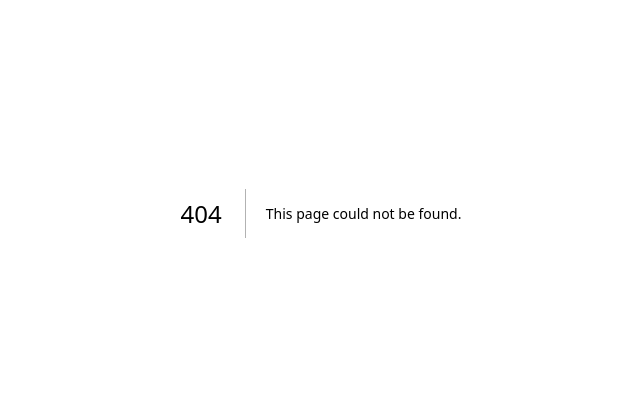
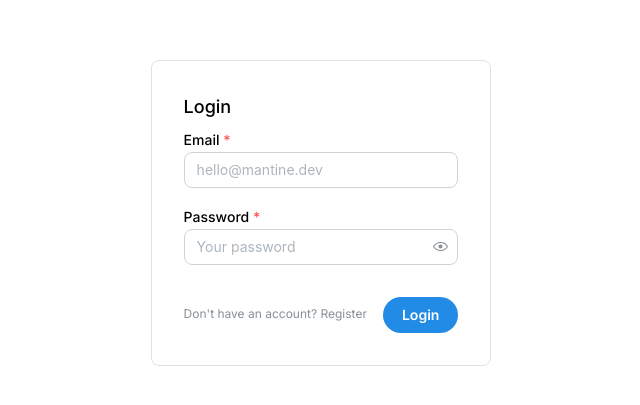
Before and after one commit to danielnmai/ai-voice-chat-app, a Next.js app: page /login in a window 1280 px wide. Before the commit this address had no page. Shown: the part 187-592 px from the top of the page, without its empty margins (319-959 px from the left). Built offline with nearby package versions, Linux system fonts and the light colour scheme.

Commit message:
add login form

```diff
--- a/package.json
+++ b/package.json
@@ -10,7 +10,8 @@
   },
   "dependencies": {
     "@mantine/core": "^7.6.2",
-    "@mantine/hooks": "^7.6.2",
+    "@mantine/form": "^7.7.1",
+    "@mantine/hooks": "^7.7.1",
     "@types/react-speech-recognition": "^3.9.5",
     "axios": "^1.6.7",
     "next": "14.1.0",
--- /dev/null
+++ b/src/app/login/layout.tsx
@@ -0,0 +1,16 @@
+import React from 'react'
+
+export default function DashboardLayout({
+  children // will be a page or nested layout
+}: {
+  children: React.ReactNode
+}) {
+  return (
+    <section>
+      {/* Include shared UI here e.g. a header or sidebar */}
+      <nav />
+
+      {children}
+    </section>
+  )
+}
--- /dev/null
+++ b/src/app/login/page.tsx
@@ -0,0 +1,101 @@
+'use client'
+
+import { useToggle, upperFirst } from '@mantine/hooks'
+import { useForm } from '@mantine/form'
+import {
+  TextInput,
+  PasswordInput,
+  Text,
+  Paper,
+  Group,
+  PaperProps,
+  Button,
+  Checkbox,
+  Anchor,
+  Stack,
+  Center
+} from '@mantine/core'
+
+const Login = (props: PaperProps) => {
+  const [type, toggle] = useToggle(['login', 'register'])
+  const form = useForm({
+    initialValues: {
+      email: '',
+      name: '',
+      password: '',
+      terms: false
+    },
+
+    validate: {
+      email: (val: string) => (/^\S+@\S+$/.test(val) ? null : 'Invalid email'),
+      password: (val: string) => (val.length <= 6 ? 'Password should include at least 6 characters' : null)
+    }
+  })
+
+  return (
+    <Center className="h-screen">
+      <Paper radius="md" p="xl" withBorder>
+        <Text size="lg" fw={500} pb={5}>
+          {upperFirst(type)}
+        </Text>
+        <form
+          onSubmit={form.onSubmit((values) => {
+            console.log('subbmited ', values)
+          })}
+        >
+          <Stack>
+            {type === 'register' && (
+              <TextInput
+                label="Name"
+                placeholder="Your name"
+                value={form.values.name}
+                onChange={(event) => form.setFieldValue('name', event.currentTarget.value)}
+                radius="md"
+              />
+            )}
+
+            <TextInput
+              required
+              label="Email"
+              placeholder="hello@mantine.dev"
+              value={form.values.email}
+              onChange={(event) => form.setFieldValue('email', event.currentTarget.value)}
+              error={form.errors.email && 'Invalid email'}
+              radius="md"
+            />
+
+            <PasswordInput
+              required
+              label="Password"
+              placeholder="Your password"
+              value={form.values.password}
+              onChange={(event) => form.setFieldValue('password', event.currentTarget.value)}
+              error={form.errors.password && 'Password should include at least 6 characters'}
+              radius="md"
+            />
+
+            {type === 'register' && (
+              <Checkbox
+                required
+                label="I accept terms and conditions"
+                checked={form.values.terms}
+                onChange={(event) => form.setFieldValue('terms', event.currentTarget.checked)}
+              />
+            )}
+          </Stack>
+
+          <Group justify="space-between" mt="xl">
+            <Anchor component="button" type="button" c="dimmed" onClick={() => toggle()} size="xs">
+              {type === 'register' ? 'Already have an account? Login' : "Don't have an account? Register"}
+            </Anchor>
+            <Button type="submit" radius="xl">
+              {upperFirst(type)}
+            </Button>
+          </Group>
+        </form>
+      </Paper>
+    </Center>
+  )
+}
+
+export default Login
```
Also changed, not shown: 1 other file (tests, documents, lock files or other folders).
